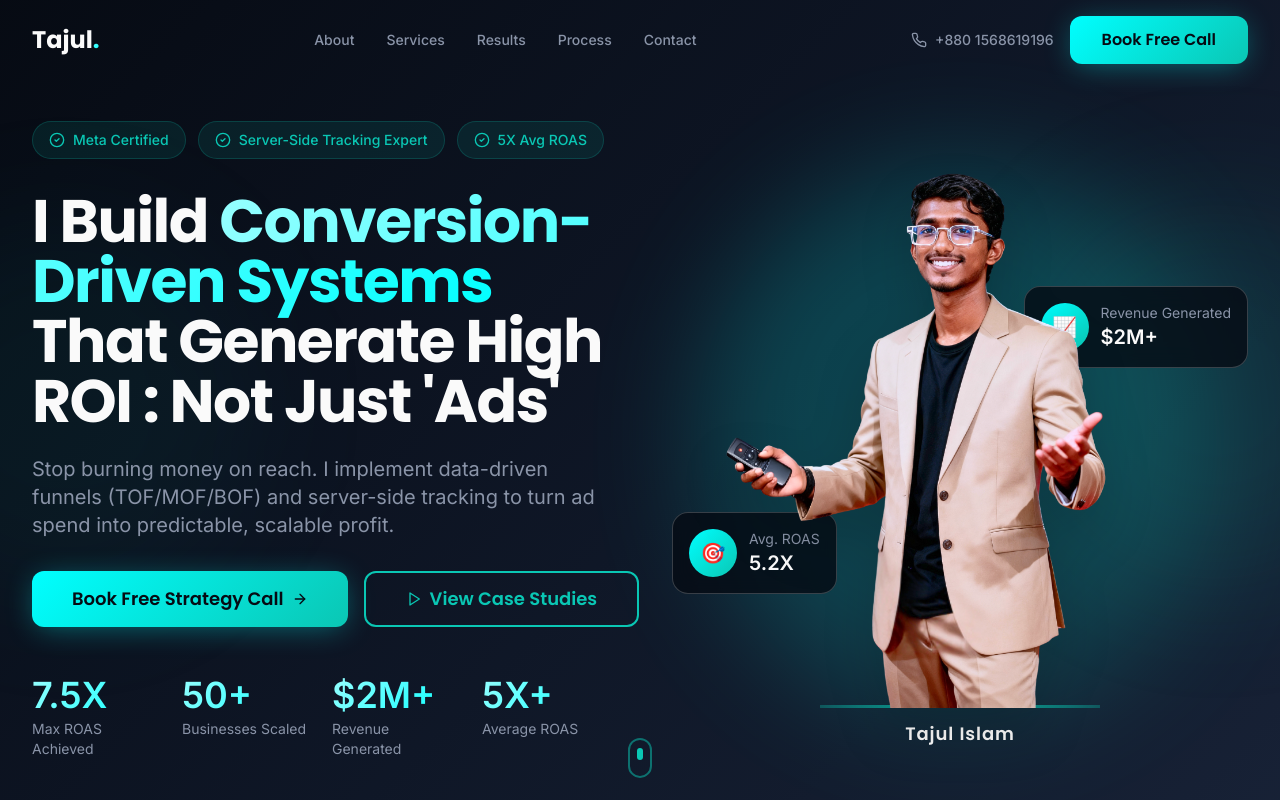
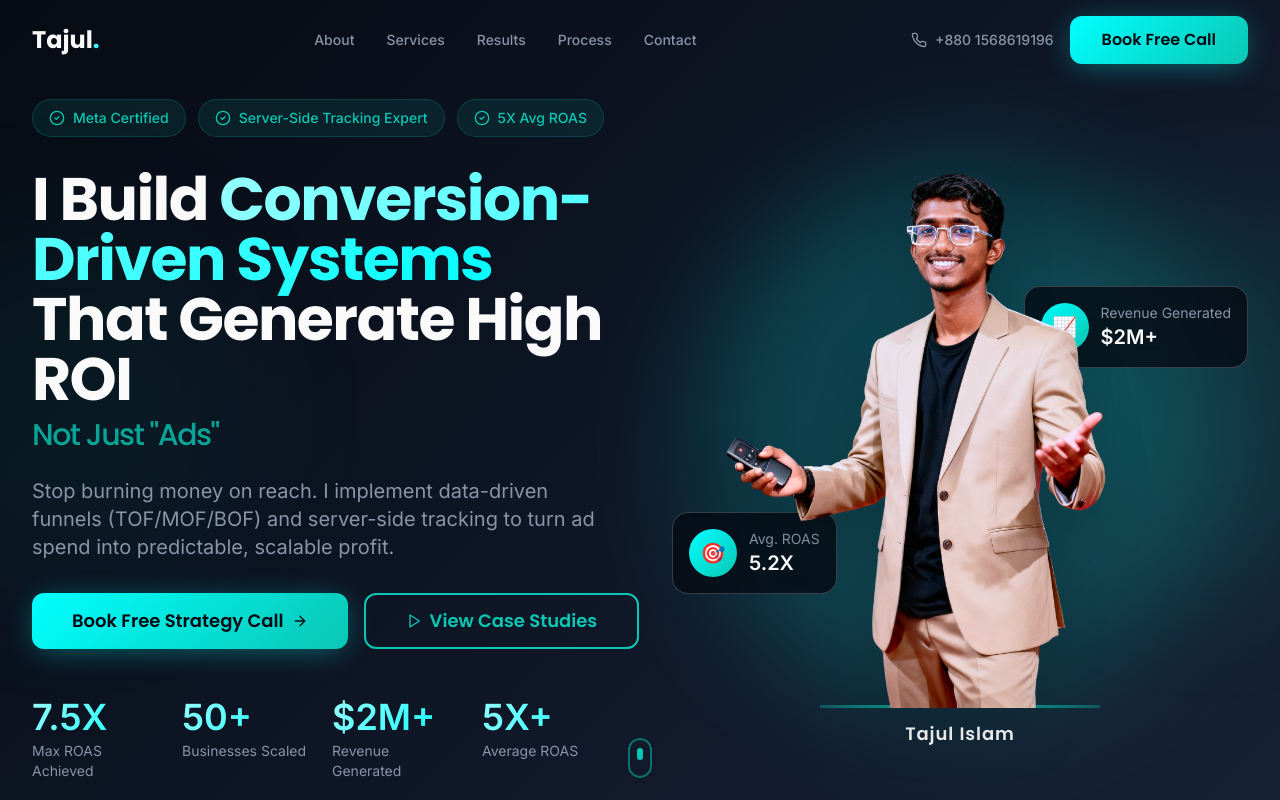
Before and after one commit to mdtajulislam24bd-wq/Tajul, a React (Vite) app: page / in a window 1280 px wide. Shown: the top 800 px of the page. Built offline with nearby package versions, Linux system fonts and the light colour scheme.

Commit message:
Polish Hero headline: remove punctuation and improve layout

```diff
--- a/src/components/HeroSection.tsx
+++ b/src/components/HeroSection.tsx
@@ -64,7 +64,10 @@ const HeroSection = () => {
           }} transition={{
             delay: 0.3
           }} className="text-4xl md:text-5xl lg:text-6xl font-bold leading-tight mb-6">
-            I Build <span className="text-gradient-gold">Conversion-Driven Systems</span> That Generate High ROI : Not Just 'Ads'
+            I Build <span className="text-gradient-gold">Conversion-Driven Systems</span> That Generate High ROI
+            <span className="block text-primary/80 text-2xl md:text-3xl mt-2 font-medium">
+              Not Just "Ads"
+            </span>
           </motion.h1>
 
           {/* Subheadline */}
```
